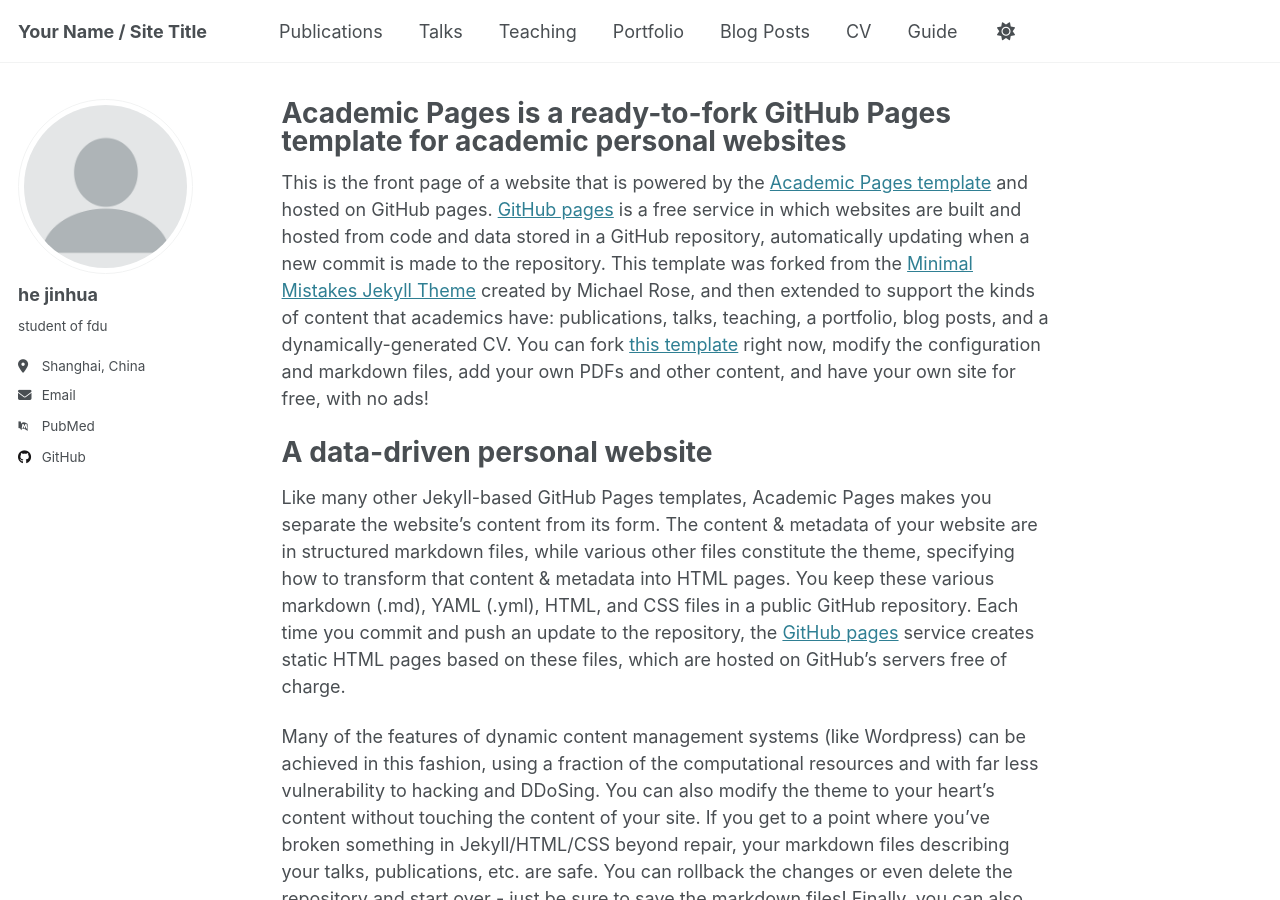
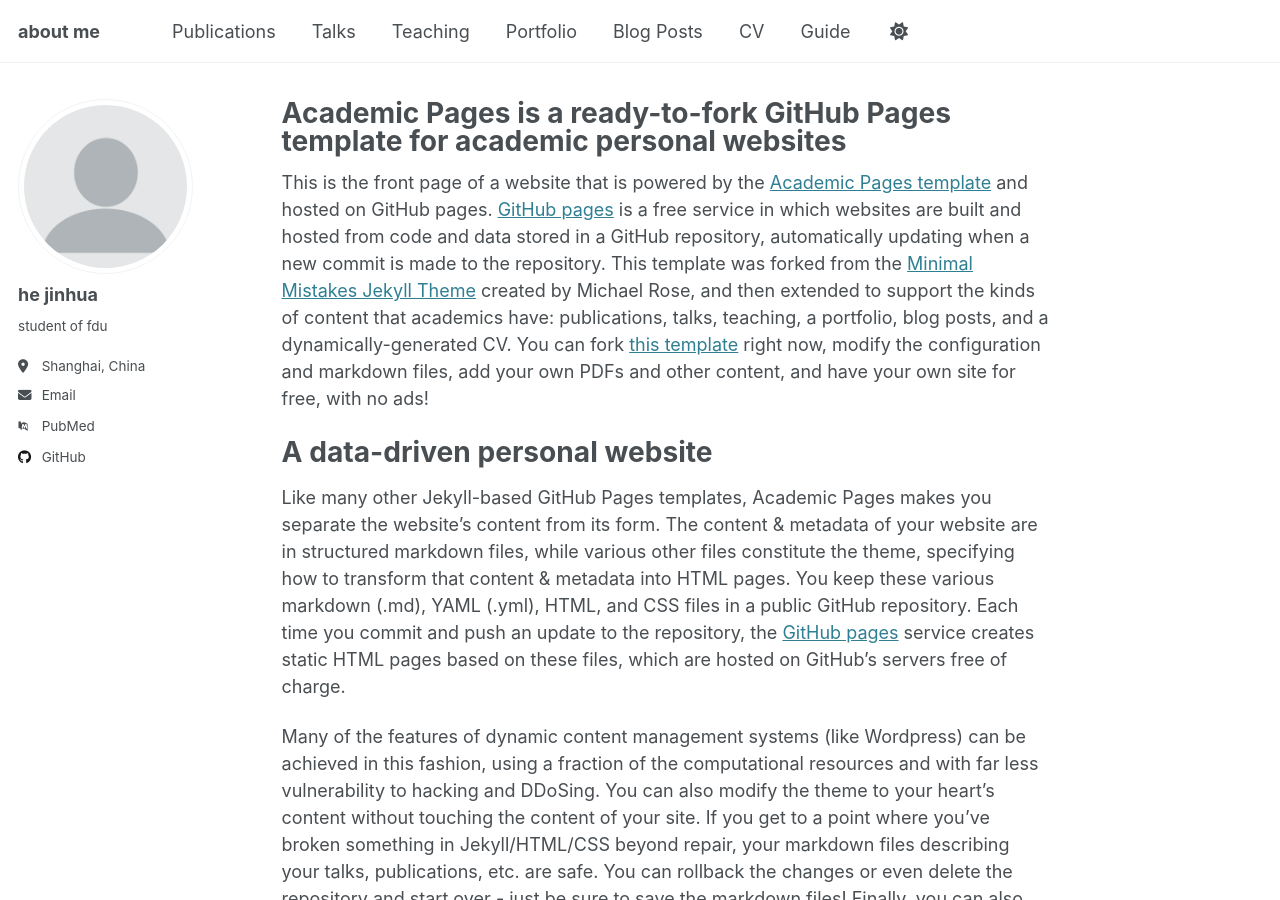
Before and after one commit to jhhe77/jhhe77.github.io, a Jekyll site: the page built from _pages/about.md, in a window 1280 px wide and 900 px high. Built offline with Jekyll 4.4.1, drawn with Linux system fonts in a browser that asks for light colours; some web fonts are replaced.

Commit message:
Update _config.yml

```diff
--- a/_config.yml
+++ b/_config.yml
@@ -9,7 +9,7 @@
 # Basic Site Settings
 locale                   : "en-US"
 site_theme               : "default"
-title                    : "Your Name / Site Title"
+title                    : "about me"
 title_separator          : "-"
 name                     : &name "Your Name"
 description              : &description "personal description"
```
